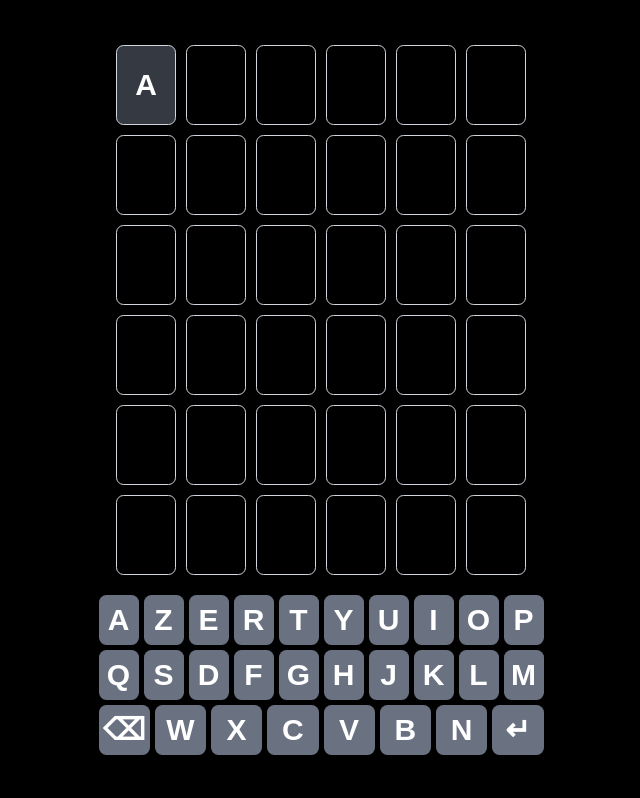
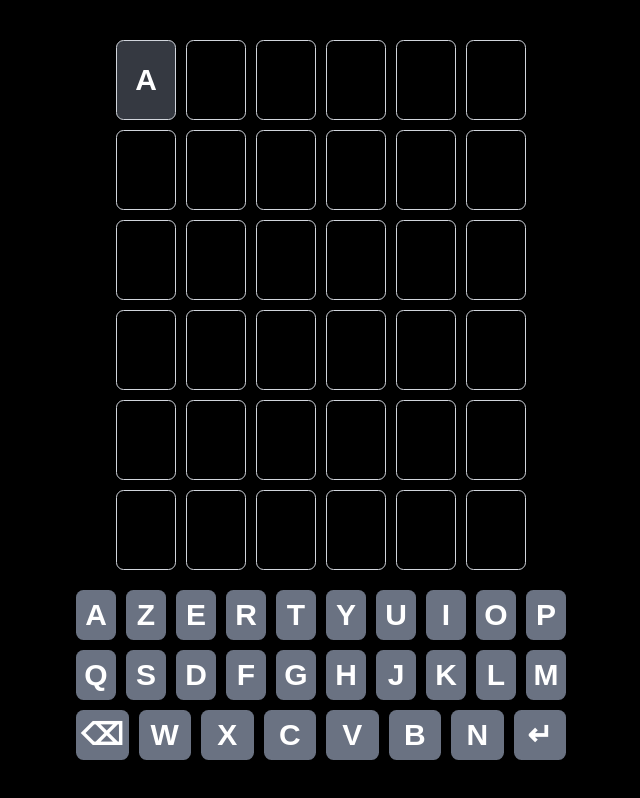
Before and after one commit to nmdurand/motdujour, a Next.js app: page / in a window 1280 px wide. Both pictures are taken after a click on the button "Nouvelle partie". Shown: the whole page, without its empty margins (319-959 px from the left). Built offline with nearby package versions, Linux system fonts and the light colour scheme.

Commit message:
Minor style changes

```diff
--- a/src/components/Keyboard.tsx
+++ b/src/components/Keyboard.tsx
@@ -13,7 +13,7 @@ const KEYS_LINES = [
 
 export function Keyboard() {
   return (
-    <div className="flex flex-col gap-1">
+    <div className="flex flex-col gap-2">
       {KEYS_LINES.map((line, index) => (
         <KeyboardLine key={index} line={line} />
       ))}
@@ -38,7 +38,7 @@ function KeyboardLine({ line }: { line: string[] }) {
   };
 
   return (
-    <div className="flex justify-center gap-1">
+    <div className="flex justify-center gap-2">
       {line.map((letter) => (
         <KeyboardLetter
           key={letter}
```
